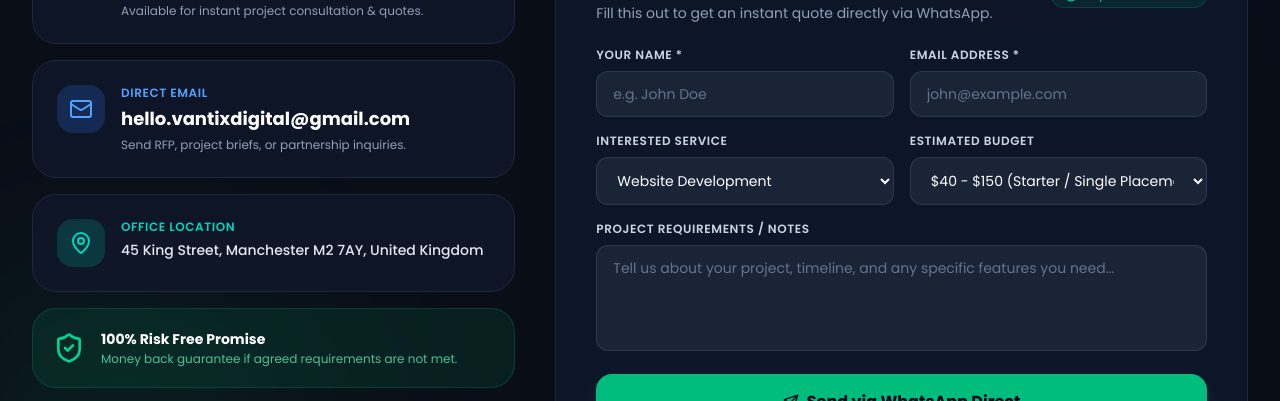
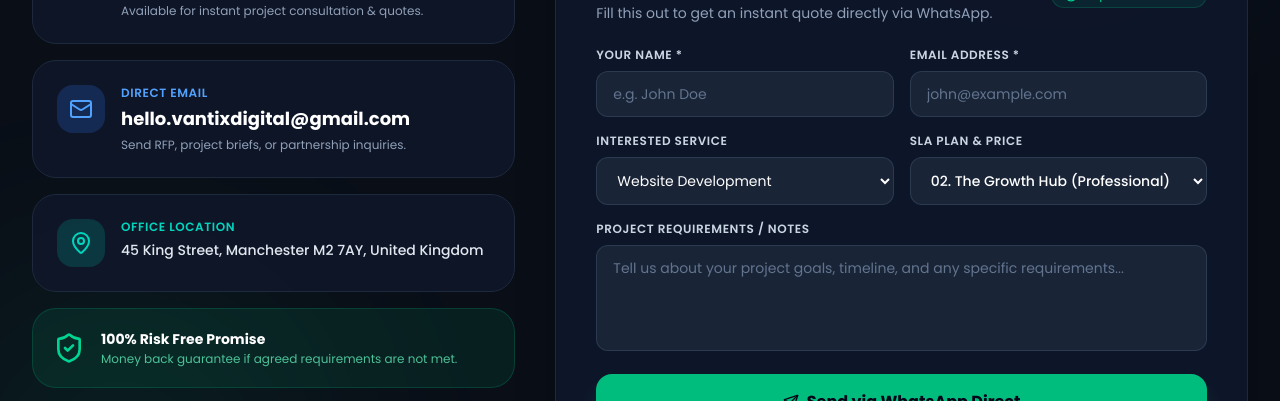
Before and after one commit to Jahanzaib-Arain24/Vantix-Digital, a Next.js app: page / in a window 1280 px wide. Shown: the part 7400-7801 px from the top of the page. Built offline with nearby package versions, Linux system fonts and the light colour scheme; a web font is replaced by a local one.

Commit message:
feat: make contact form SLA plan and price dropdown dynamically update on service selection

```diff
--- a/src/components/Contact.tsx
+++ b/src/components/Contact.tsx
@@ -2,24 +2,41 @@
 
 import { useState } from "react";
 import { Mail, MessageSquare, MapPin, Send, CheckCircle2, Clock, ShieldCheck } from "lucide-react";
-import { siteConfig } from "@/data/siteData";
+import { siteConfig, servicesData } from "@/data/siteData";
 
 export default function Contact() {
+  const initialService = servicesData[0];
+  const initialPkg = initialService.packages.find((p) => p.popular) || initialService.packages[0];
+
   const [formData, setFormData] = useState({
     name: "",
     email: "",
-    service: "Website Development",
-    budget: "$500 - $1,500",
+    service: initialService.title,
+    budget: `${initialPkg.name} — ${initialPkg.price}`,
     message: "",
   });
 
   const [submitted, setSubmitted] = useState(false);
 
+  // Find the selected service's full SLA data dynamically
+  const activeServiceData = servicesData.find((s) => s.title === formData.service) || servicesData[0];
+
+  const handleServiceChange = (newServiceTitle: string) => {
+    const matchedService = servicesData.find((s) => s.title === newServiceTitle) || servicesData[0];
+    const popularPkg = matchedService.packages.find((p) => p.popular) || matchedService.packages[0];
+
+    setFormData((prev) => ({
+      ...prev,
+      service: newServiceTitle,
+      budget: `${popularPkg.name} — ${popularPkg.price}`,
+    }));
+  };
+
   const handleSubmit = (e: React.FormEvent) => {
     e.preventDefault();
 
     // Construct WhatsApp message URL for direct instant conversion
-    const text = `*New Project Inquiry from Website*%0A%0A*Name:* ${encodeURIComponent(formData.name)}%0A*Email:* ${encodeURIComponent(formData.email)}%0A*Service:* ${encodeURIComponent(formData.service)}%0A*Budget:* ${encodeURIComponent(formData.budget)}%0A*Message:* ${encodeURIComponent(formData.message || "Hi, I would like to discuss my project.")}`;
+    const text = `*New Project Inquiry from Website*%0A%0A*Name:* ${encodeURIComponent(formData.name)}%0A*Email:* ${encodeURIComponent(formData.email)}%0A*Service:* ${encodeURIComponent(formData.service)}%0A*Selected Plan / Budget:* ${encodeURIComponent(formData.budget)}%0A*Message:* ${encodeURIComponent(formData.message || "Hi, I would like to discuss my project requirements.")}`;
 
     const whatsappUrl = `https://wa.me/${siteConfig.contact.whatsappNumber}?text=${text}`;
 
@@ -191,39 +208,42 @@ export default function Contact() {
                 </div>
 
                 <div className="grid grid-cols-1 sm:grid-cols-2 gap-4">
-                  {/* Service */}
+                  {/* Interested Service */}
                   <div>
                     <label className="block text-xs font-semibold text-slate-300 uppercase tracking-wider mb-2">
                       Interested Service
                     </label>
                     <select
                       value={formData.service}
-                      onChange={(e) => setFormData({ ...formData, service: e.target.value })}
+                      onChange={(e) => handleServiceChange(e.target.value)}
                       className="w-full px-4 py-3 rounded-xl bg-slate-800/80 border border-slate-700/80 text-white text-sm focus:outline-none focus:border-emerald-500 transition-colors"
                     >
-                      <option value="Website Development">Website Development</option>
-                      <option value="UI/UX Creative Design">UI/UX Creative Design</option>
-                      <option value="SEO (Search Engine Optimization)">SEO & Growth</option>
-                      <option value="Guest Posting & Link Building">Guest Posting & Backlinks</option>
-                      <option value="Brand Identity & Graphic Design">Brand Identity & Design</option>
-                      <option value="Digital Marketing & Ads">Digital Marketing & Ads</option>
+                      {servicesData.map((svc) => (
+                        <option key={svc.id} value={svc.title}>
+                          {svc.title}
+                        </option>
+                      ))}
                     </select>
                   </div>
 
-                  {/* Budget */}
+                  {/* Dynamic SLA Plan / Budget Dropdown based on selected service */}
                   <div>
                     <label className="block text-xs font-semibold text-slate-300 uppercase tracking-wider mb-2">
-                      Estimated Budget
+                      SLA Plan & Price
                     </label>
                     <select
                       value={formData.budget}
                       onChange={(e) => setFormData({ ...formData, budget: e.target.value })}
-                      className="w-full px-4 py-3 rounded-xl bg-slate-800/80 border border-slate-700/80 text-white text-sm focus:outline-none focus:border-emerald-500 transition-colors"
+                      className="w-full px-4 py-3 rounded-xl bg-slate-800/80 border border-slate-700/80 text-white text-sm focus:outline-none focus:border-emerald-500 transition-colors font-medium"
                     >
-                      <option value="$40 - $150">$40 - $150 (Starter / Single Placement)</option>
-                      <option value="$200 - $400">$200 - $400 (Kickstart / Local SEO / UI Kit)</option>
-                      <option value="$400 - $750">$400 - $750 (Growth Hub / Business Edition)</option>
-                      <option value="$900 - $1,500+">$900 - $1,500+ (Market Leader / Full Enterprise)</option>
+                      {activeServiceData.packages.map((pkg, idx) => (
+                        <option key={idx} value={`${pkg.name} — ${pkg.price}`}>
+                          {pkg.name} ({pkg.price})
+                        </option>
+                      ))}
+                      <option value="Custom Enterprise / Tailored Scope">
+                        Custom Enterprise / Tailored Scope
+                      </option>
                     </select>
                   </div>
                 </div>
@@ -235,7 +255,7 @@ export default function Contact() {
                   </label>
                   <textarea
                     rows={4}
-                    placeholder="Tell us about your project, timeline, and any specific features you need..."
+                    placeholder="Tell us about your project goals, timeline, and any specific requirements..."
                     value={formData.message}
                     onChange={(e) => setFormData({ ...formData, message: e.target.value })}
                     className="w-full px-4 py-3 rounded-xl bg-slate-800/80 border border-slate-700/80 text-white placeholder-slate-500 text-sm focus:outline-none focus:border-emerald-500 transition-colors resize-none"
```
